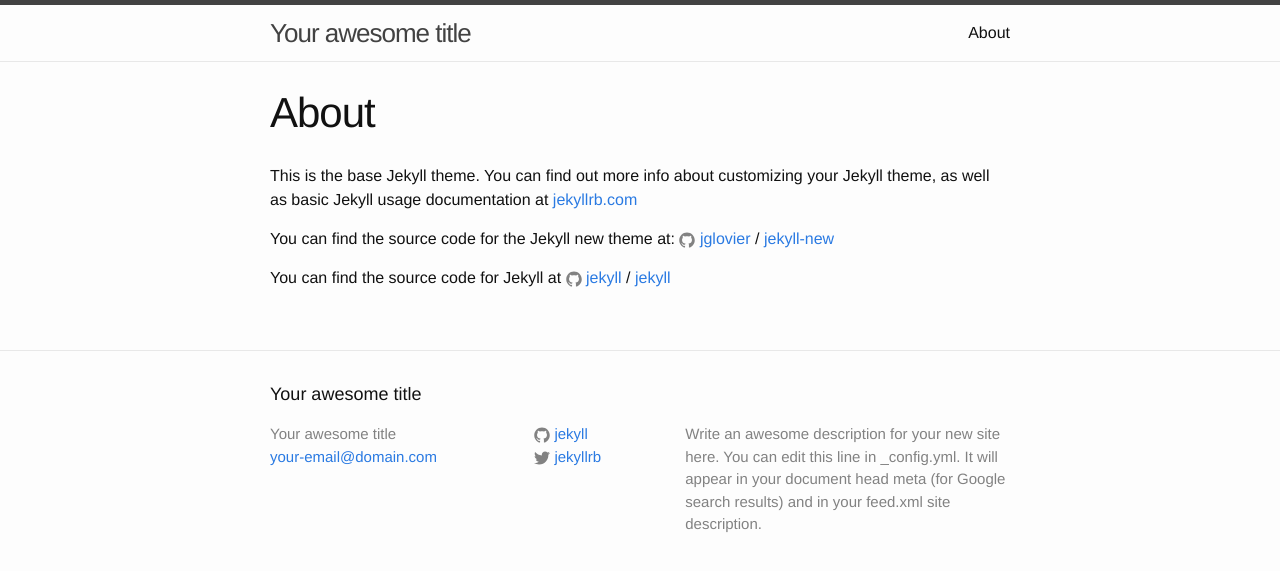
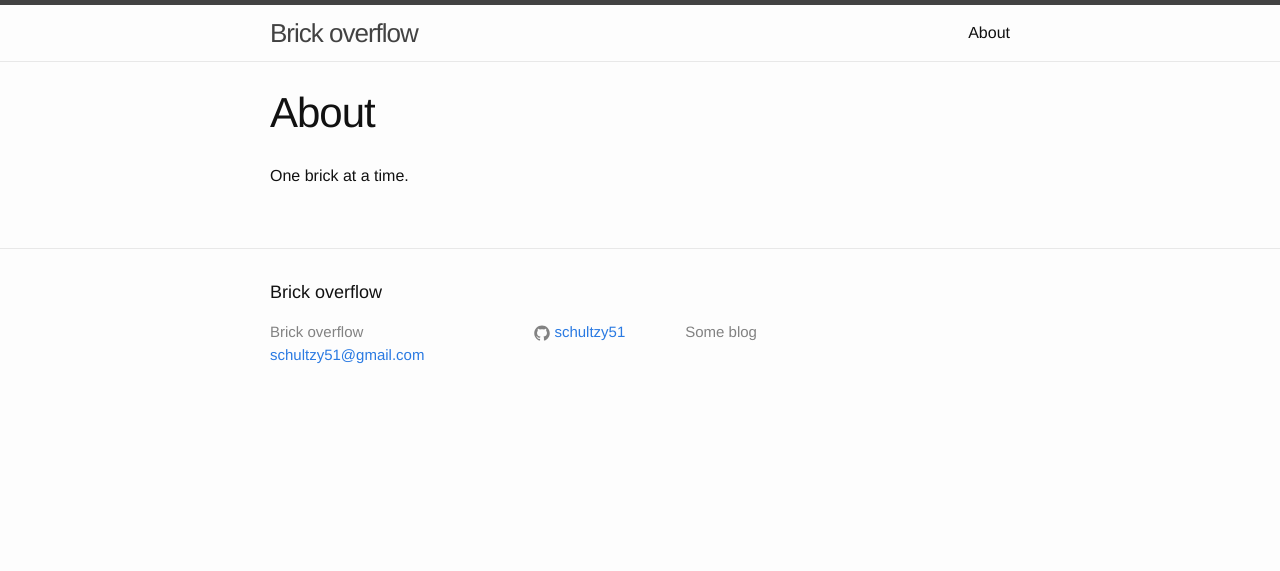
Before and after one commit to schultzy51/schultzy51.github.io, a Jekyll site: the page built from about.md, in a window 1280 px wide. Shown: the top 571 px of the page. Built offline with Jekyll 4.4.1, drawn with Linux system fonts in a browser that asks for light colours.

Commit message:
A bit of personalization

```diff
--- a/_config.yml
+++ b/_config.yml
@@ -6,16 +6,13 @@
 # 'jekyll serve'. If you change this file, please restart the server process.
 
 # Site settings
-title: Your awesome title
-email: your-email@domain.com
+title: Brick overflow
+email: schultzy51@gmail.com
 description: > # this means to ignore newlines until "baseurl:"
-  Write an awesome description for your new site here. You can edit this
-  line in _config.yml. It will appear in your document head meta (for
-  Google search results) and in your feed.xml site description.
+  Some blog
 baseurl: "" # the subpath of your site, e.g. /blog
-url: "http://yourdomain.com" # the base hostname & protocol for your site
-twitter_username: jekyllrb
-github_username:  jekyll
+url: "http://blog.ksdev.io" # the base hostname & protocol for your site
+github_username:  schultzy51
 
 # Build settings
 markdown: kramdown
--- a/about.md
+++ b/about.md
@@ -4,12 +4,4 @@
 permalink: /about/
 ---
 
-This is the base Jekyll theme. You can find out more info about customizing your Jekyll theme, as well as basic Jekyll usage documentation at [jekyllrb.com](http://jekyllrb.com/)
-
-You can find the source code for the Jekyll new theme at:
-{% include icon-github.html username="jglovier" %} /
-[jekyll-new](https://github.com/jglovier/jekyll-new)
-
-You can find the source code for Jekyll at
-{% include icon-github.html username="jekyll" %} /
-[jekyll](https://github.com/jekyll/jekyll)
+One brick at a time.
```
Also changed, not shown: favicon.ico (added).
